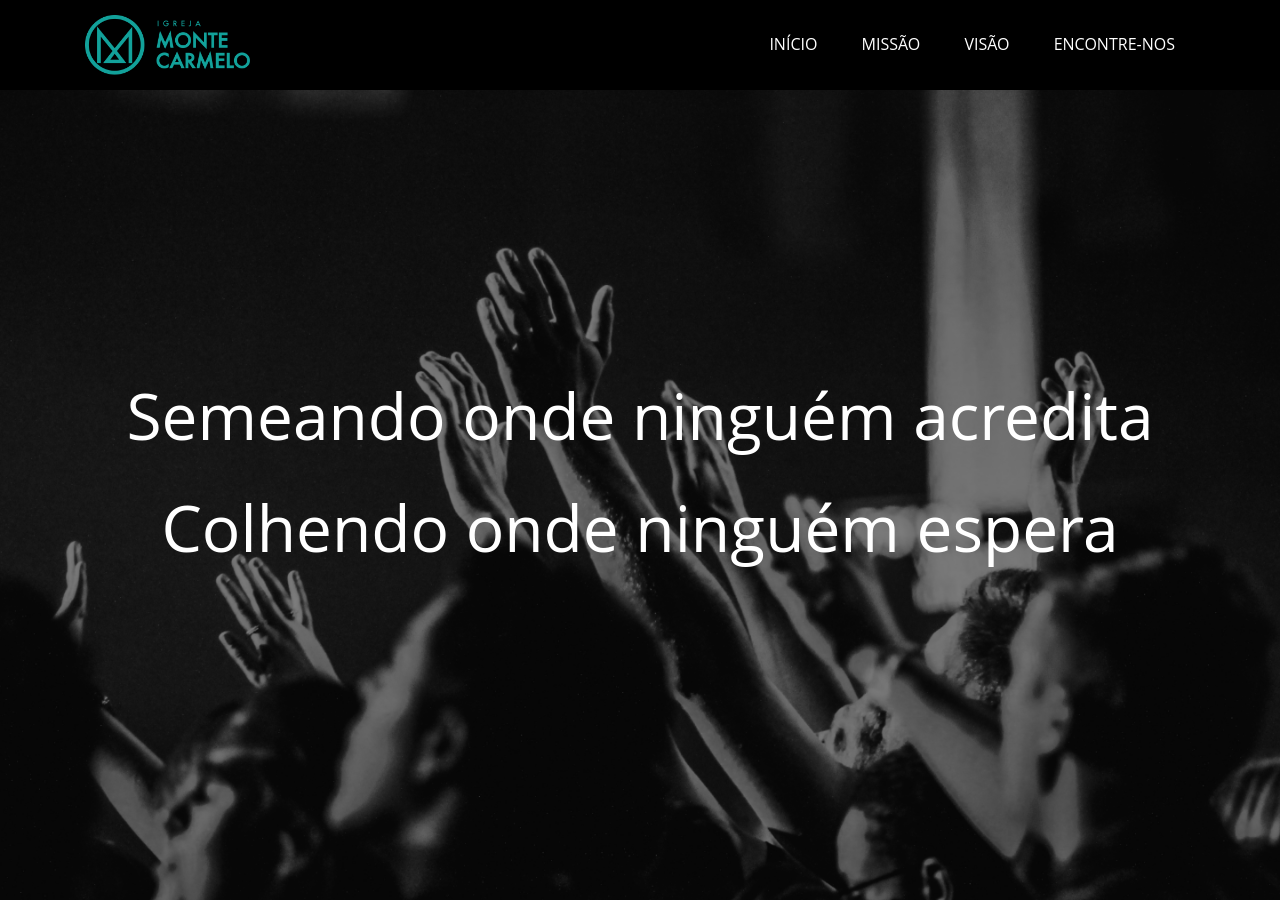
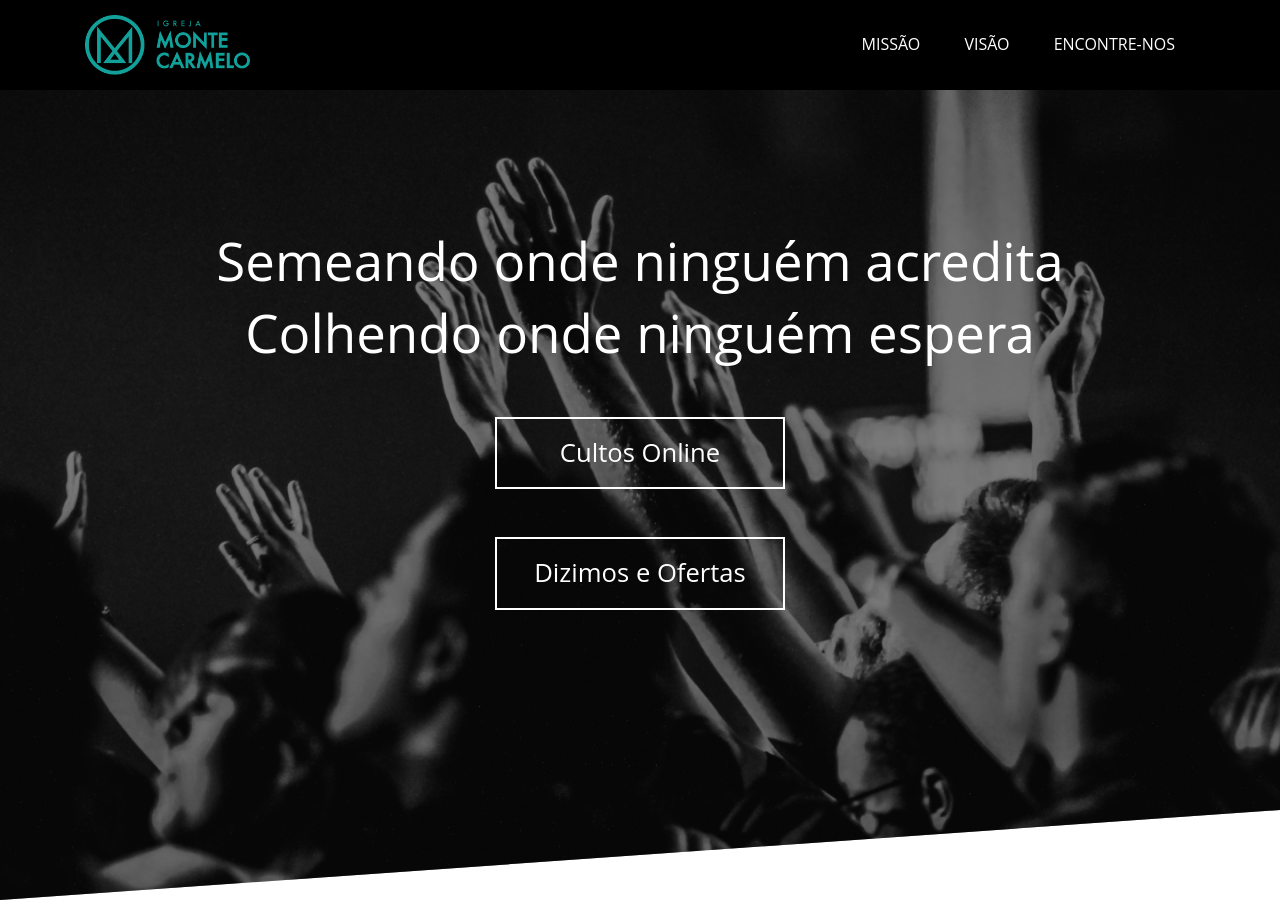
Before and after one commit to limabia/imc-site, a Jekyll site: the page built from index.html, in a window 1280 px wide and 900 px high. Built offline with Jekyll 4.4.1, drawn with Linux system fonts in a browser that asks for light colours; some of the changed text lies outside the part shown.

Commit message:
ajustes de responsividade, melhorando espaçamento, adc btn principais e melhorando texto

```diff
--- a/_layouts/default.html
+++ b/_layouts/default.html
@@ -22,7 +22,6 @@
         <div class="container">
             <img src="assets/img/logo_verde.png">
             <nav class="d-none d-sm-block">
-                <a href="#inicio">Início</a>
                 <a href="#missao">Missão</a>
                 <a href="#visao">Visão</a>
                 <a href="#encontrenos">Encontre-nos</a>
@@ -33,10 +32,10 @@
     {{ content }}
 
     <div class="footer">
-        <p>
+        <span>
             <strong>@Copyright 2020 - Igreja Monte Carmelo</strong><br>
             Todos os direitos reservados.
-        </p>
+        </span>
     </div>
 </body>
 <script src="assets/plugins/jquery-3.3.1.slim.min.js"></script>
--- a/_sass/main.scss
+++ b/_sass/main.scss
@@ -1,9 +1,5 @@
 /* TODO transformar em scss */
-/*
-cores:
-cinza: #63666A
-verde: #00A499
-*/
+
 $primary-color: #00A499;
 $grey: #63666A;
 
@@ -22,6 +18,29 @@
     max-width: 100%;
 }
 
+
+.main-btn{
+    padding: 15px 20px;
+    border: 2px solid #ffffff;
+    color: #ffffff;
+    position: relative;
+    text-align: center;
+    font-size: 1.6rem;
+    display: block;
+    width: 290px;
+    margin: auto;
+    margin-top: 3rem;
+
+    &:hover {
+        border: 3px solid $primary-color;
+        color: $primary-color !important;
+    }
+
+    @media (max-width: 576px) {
+        margin-top: 2.4rem;
+    }
+}
+
 /* menu */
 .menu {
     background: #000000;
@@ -31,6 +50,12 @@
         max-width: 200px;
         height: 60px;
     }
+}
+
+header.menu {
+    position: fixed;
+    z-index: 10;
+    width: 100%;
 }
 
 .menu nav a {
@@ -51,6 +76,7 @@
 .banner {
     width: 100%;
     height: 100vh;
+    min-height: 650px;
     background: url('../img/principal.png');
     background-size: cover;
     background-repeat: no-repeat;
@@ -70,19 +96,19 @@
         color: white;
         position: relative;
         text-align: center;
-        padding-top: 30vh;
-        font-size: 4rem;
-        line-height: 7rem;
+        padding: 25vh 10px 0 10px;
+        font-size: 3.3rem;
+        line-height: 4.5rem;
 
         @media (max-width: 992px) {
             font-size: 3.5rem;
             line-height: 6rem;
-            padding-top: 25vh;
+            padding-top: 20vh;
         }
         @media (max-width: 576px) {
-            font-size: 2.5rem;
-            line-height: 4rem;
-            padding-top: 25vh;
+            font-size: 2.2rem;
+            line-height: 3rem;
+            padding-top: 20vh;
         }
     }
 }
@@ -113,23 +139,24 @@
 }
 
 #quem-somos {
-    padding: 70px 0;
+    padding: 40px 2rem 60px 2rem;
 
     h5 {
-        line-height: 1.5;
+        line-height: 1.2;
+        font-size: 1.5rem;
     }
 }
 
 #redes-sociais {
     margin-top: 0px;
     text-align: center;
-    padding: 70px 0;
+    padding: 50px 0;
     background:$primary-color;
     color: white;
 
     h4 {
         font-size: 1.5rem;
-        margin-top: 50px;
+        margin-top: 20px;
     }
     p {
         margin-top: 3rem;
@@ -139,10 +166,6 @@
     img {
         margin-top: 20px;
         width: 100px;
-    }
-
-    .rede {
-        margin: 20px 0;
     }
 }
 
@@ -157,7 +180,7 @@
     p, h4 {
         line-height: 2.5rem;
         text-align: center;
-        margin: 40px 20px;
+        margin: 40px 10px;
     }
 
 }
@@ -170,8 +193,8 @@
 }
 
 #encontrenos {
-    padding: 50px 0;
-    min-height: 40vh;
+    background: lighten($grey,55);
+    padding: 60px 0;
     h4 {
         color: $primary-color;
         font-size: 2rem;
@@ -192,13 +215,11 @@
 }
 
 .footer{
-    padding: 30px;
+    padding: 20px;
+    text-align: center;
     background: $primary-color;
-    min-height: 100px;
     color: white;
     p {
-        text-align: center;
-        vertical-align: bottom;
         line-height: 2rem;
     }
 }
--- a/index.html
+++ b/index.html
@@ -2,32 +2,59 @@
 layout: default
 ---
 <section id="inicio" class="banner">
+
     <h1>
         Semeando onde ninguém acredita<br>
         Colhendo onde ninguém espera
     </h1>
 
+    <div>
+        <a href="https://www.facebook.com/MonteCarmeloSP/" target="_blank" class="main-btn ">Cultos Online</a>
+        <a href="" target="_blank" class="main-btn">Dizimos e Ofertas</a>
+    </div>
 </section>
 
 <div class="container-fluid">
     <section class="row centralized-content" id="quem-somos">
-        <div class="col-md-6 col-sm-12 py-3 py-md-0">
+        <div class="col-sm-12 col-md-6 pb-4">
             <h5>
-                Somos uma igreja simples, acolhedora e comprometida com Deus.
+                Somos uma igreja acolhedora e comprometida com Deus.
                 Nós amamos receber a todos e buscamos servir com excelência, oferecendo aquilo de
                 mais precioso que temos, o amor de Cristo.
-                Acreditamos em Jesus como nosso Senhor e salvador.
+                Acreditamos em Jesus como nosso Senhor e Salvador.
             </h5>
         </div>
-        <div class="col-md-6 col-sm-12">
-            <img src="assets/img/logo_cinza.png" />
+        <div class="col-sm-12 col-md-6">
+            <img class="px-2" src="assets/img/logo_cinza.png" />
+        </div>
+    </section>
+
+    <section class="row" id="redes-sociais">
+        <div class="col-12">
+            <h2> Nos acompanhe nas redes sociais</h2>
+            <h5>E fique por dentro de tudo que acontece por aqui</h5>
+        </div>
+        <div class="col-12 col-sm-4 rede">
+            <a href="https://www.instagram.com/montecarmelosp/" target="_blank">
+                <img src="assets/img/insta.png">
+            </a>
+        </div>
+        <div class="col-12 col-sm-4 rede">
+            <a href="https://www.facebook.com/MonteCarmeloSP/" target="_blank">
+                <img src="assets/img/face.png">
+            </a>
+        </div>
+        <div class="col-12 col-sm-4 rede">
+            <a href="https://www.youtube.com/montecarmelosp" target="_blank">
+                <img src="assets/img/youtube.png">
+            </a>
         </div>
     </section>
 
     <!--missao e visao -->
     <section id="missao" class="row img-text missao-visao">
         <div class="col-md-6 col-sm-12 px-3 px-md-5 order-2 order-md-1">
-            <h1>Missão</h1>
+            <h2 class="mt-4">Nossa Missão</h2>
             <h4>
                 Estamos aqui para ser como Jesus e produzir mudança por onde passarmos,
                 impactando quem está a nossa volta com atos de amor.
@@ -43,7 +70,7 @@
             <img src="assets/img/visao.png" />
         </div>
         <div class="col-md-6 col-sm-12 px-3 px-md-5">
-            <h1>Visão</h1>
+            <h2 class="mt-2">Nossa Visão</h2>
             <h4>
                 Desejamos que cada família na Terra conheça o verdadeiro amor de Jesus e viva
                 um profundo relacionamento com Ele.
@@ -52,63 +79,25 @@
     </section>
 
 
-    <!--
-    <section class="row centralized-content">
+
+    <section id="encontrenos" class="row px-2">
         <div class="col-12">
-            <h6> conteudo aqui conteudo aqui conteudo aqui conteudo aqui conteudo aqui conteudo
-                aqui conteudo aqui conteudo aqui conteudo aqui </h6>
+            <h2 class="center">Venha conhecer a gente</h2>
         </div>
-    </section>
-    -->
 
+        <div class="col-12 col-sm-6 col-md-12 col-xl-8 offset-xl-2 col-md-12 my-4 row">
+            <h5 class="col-12 my-3">Em São Paulo</h5>
 
-
-    <!--
-        avisos
-    -->
-
-
-    <section class="row" id="redes-sociais">
-        <div class="col-12">
-            <h1> Nos acompanhe nas redes sociais</h1>
-            <h4>Siga a gente nas redes sociais pra ficar por dentro de tudo que acontece por aqui.</h4>
-        </div>
-        <div class="col-12 col-sm-4 rede">
-            <a href="https://www.instagram.com/montecarmelosp/" target="_blank">
-                <img src="assets/img/insta.png">
-            </a>
-        </div>
-        <div class="col-12 col-sm-4 rede">
-            <a href="https://www.facebook.com/MonteCarmeloSP/" target="_blank">
-                <img src="assets/img/face.png">
-            </a>
-        </div>
-        <div class="col-12 col-sm-4 rede">
-            <a href="https://www.youtube.com/channel/UCMCTMSxKq_dHR6xA3P38kOg" target="_blank">
-                <img src="assets/img/youtube.png">
-            </a>
-        </div>
-    </section>
-
-    <section class="row" id="front-banner">
-    </section>
-
-    <section id="encontrenos" class="row" id="enderecos">
-        <div class="col-12">
-            <h1 class="center">Venha conhecer a gente</h1>
-        </div>
-        <div class="col-12 offset-lg-2 my-3">
-            <h5>Em São Paulo</h5>
-        </div>
-        <div class="col-12 col-md-6 col-lg-4 offset-lg-2 d-flex align-items-start my-3">
+            <div class="col-12 col-md-6 d-flex align-items-start mt-4">
                 <img src="assets/img/map-location.svg">
                 <div class="mx-3 mx-md-5">
                     <h6>Onde?</h6>
-                <p>Av. Antônio Estevão de Carvalho, 2960, próximo ao metrô Patriarca</p>
+                    <p>Av. Antônio Estevão de Carvalho, nº 2960 </p>
+                    <p>Patriarca - São Paulo</p>
                 </div>
             </div>
 
-        <div class="col-12 col-md-6 col-lg-4 d-flex align-items-start my-3">
+            <div class="col-12 col-md-6 d-flex align-items-start mt-4">
                 <img src="assets/img/calendar.svg">
                 <div class="mx-3 mx-md-5">
                     <h6>Quando?</h6>
@@ -118,25 +107,29 @@
                     </p>
                 </div>
             </div>
+        </div>
 
-        <div class="col-12 offset-lg-2 my-3">
-            <h5>Em Guarulho</h5>
-        </div>
-        <div class="col-12 col-md-6 col-lg-4 offset-lg-2 d-flex align-items-start my-3">
+        <div class="col-12 col-sm-6 col-md-12 col-xl-8 offset-xl-2 col-md-12 my-4 row">
+            <h5 class="col-12 my-3">Em Guarulhos</h5>
+
+            <div class="col-12 col-md-6 d-flex align-items-start mt-4">
                 <img src="assets/img/map-location.svg">
                 <div class="mx-3 mx-md-5">
                     <h6>Onde?</h6>
-                <p>Rua Jacobe, 465, Jardim Tranquilidade - Guarulhos</p>
+                    <p>Rua Jacobe, nº 465</p>
+                    <p>Jardim Tranquilidade - Guarulhos</p>
                 </div>
             </div>
 
-        <div class="col-12 col-md-6 col-lg-4 d-flex align-items-start my-3">
+            <div class="col-12 col-md-6 d-flex align-items-start mt-4">
                 <img src="assets/img/calendar.svg">
                 <div class="mx-3 mx-md-5">
                     <h6>Quando?</h6>
-                <p>Todo Domigo às 9h</p>
+                    <p>Domigo às 9h</p>
+                </div>
             </div>
         </div>
     </section>
 
+    <section class="row" id="front-banner"></section>
 </div>
```
Lines whose indentation alone changed are shown as unchanged.
